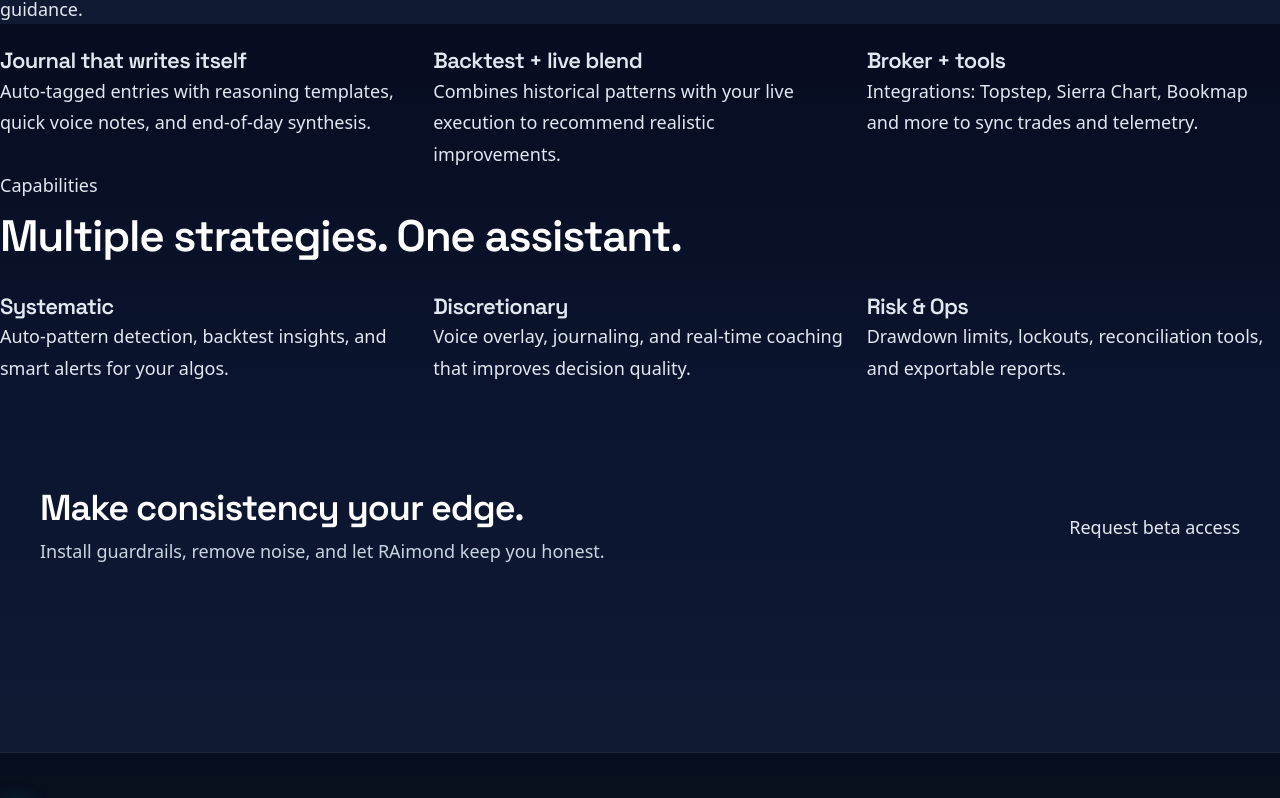
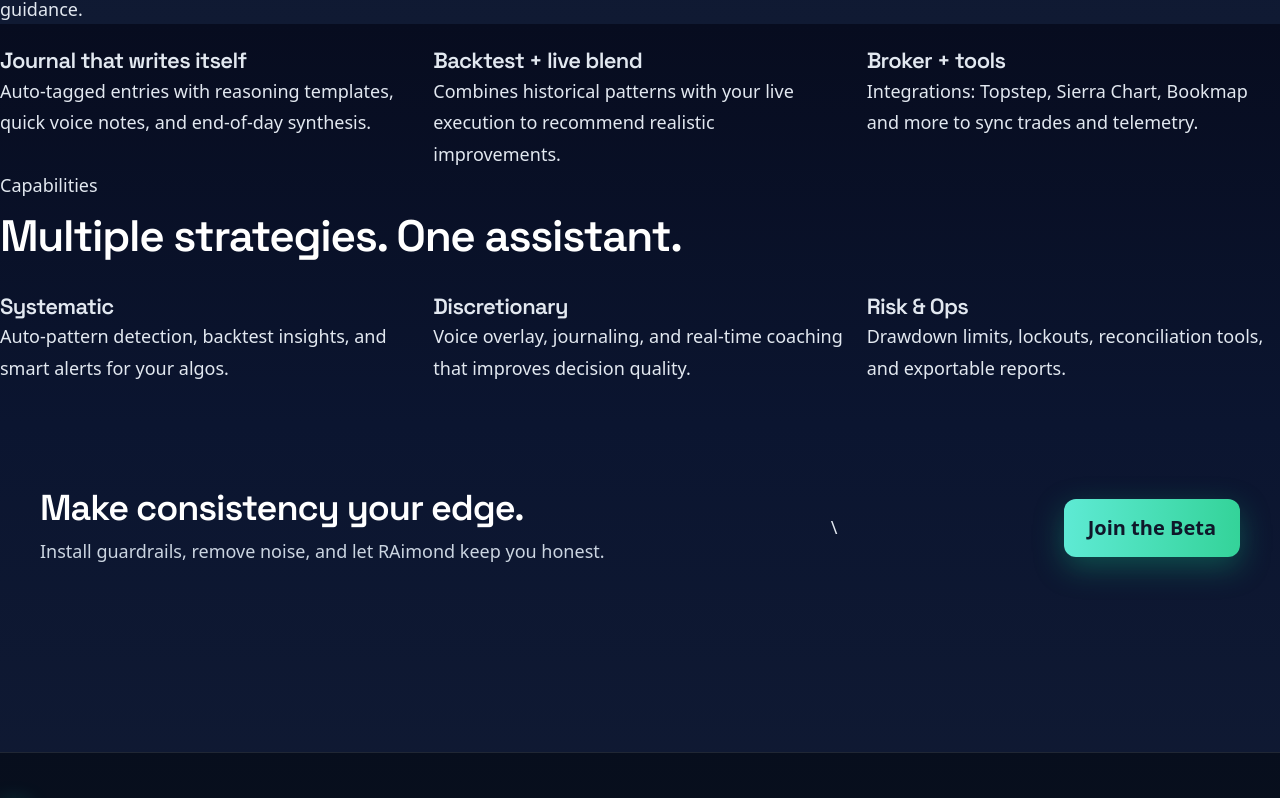
Before and after one commit to paperstreetleadsllc-cloud/raimond-website, a React (Vite) app: page / in a window 1280 px wide. Shown: the part 1576-2374 px from the top of the page. Built offline with nearby package versions, Linux system fonts and the light colour scheme.

Commit message:
Buttons: unified styles + mailto wiring (Hero, Header, CTA)

```diff
--- a/src/sections/CTA.tsx
+++ b/src/sections/CTA.tsx
@@ -1,4 +1,5 @@
 import React from "react";
+import Button from "../shared/Button";
 
 export default function CTA(){
   return (
@@ -9,7 +10,8 @@ export default function CTA(){
             <h3 className="text-white text-2xl md:text-3xl font-semibold">Make consistency your edge.</h3>
             <p className="mt-2 text-slate-300">Install guardrails, remove noise, and let RAimond keep you honest.</p>
           </div>
-          <a href="mailto:support@raimondai.com?subject=Join%20the%20RAimond%20beta" className="btn btn-lg btn-accent">Request beta access</a>
+          \
+<Button emailTo="support@raimondai.com" size="lg" variant="primary">Join the Beta</Button>
         </div>
       </div>
     </section>
--- a/src/sections/Hero.tsx
+++ b/src/sections/Hero.tsx
@@ -1,4 +1,5 @@
 import React from "react";
+import Button from "../shared/Button";
 import AnimatedBackground from "../shared/AnimatedBackground";
 
 export default function Hero() {
@@ -14,7 +15,7 @@ export default function Hero() {
             <h1 className="text-white font-display text-[44px] leading-[1.0] md:text-6xl lg:text-7xl max-w-[18ch] tracking-[-0.02em]">
               Meet <span className="text-teal-300">RAImond</span> &mdash; your accountability co-pilot
             </h1>
-            <p className="mt-6 text-slate-300/90 max-w-xl leading-relaxed">RAImond quietly observes your trading sessions — learning your unique habits, helping you recognize emotional shifts, and reinforcing consistency when it matters most. It identifies inefficiencies, highlights opportunities for discipline, and offers subtle, real-time guidance so you can trade with focus, composure, and control.</p>
+            <p className="mt-6 text-slate-300/90 max-w-xl leading-relaxed">RAImond quietly observes your trading sessions â€” learning your unique habits, helping you recognize emotional shifts, and reinforcing consistency when it matters most. It identifies inefficiencies, highlights opportunities for discipline, and offers subtle, real-time guidance so you can trade with focus, composure, and control.</p>
             <div className="mt-7 flex gap-3">
               <a className="px-4 py-2 rounded-md bg-brand-amber text-slate-900 font-medium hover:brightness-110">See capabilities</a>
               <a className="px-4 py-2 rounded-md border border-slate-600/60 text-slate-200 hover:bg-white/5">Join the beta</a>
--- /dev/null
+++ b/src/shared/Button.tsx
@@ -0,0 +1,61 @@
+import React from "react";
+
+type Variant = "primary" | "outline";
+type Size = "sm" | "md" | "lg";
+
+function clsx(...parts: Array<string | false | null | undefined>) {
+  return parts.filter(Boolean).join(" ");
+}
+
+function mailtoHref(
+  to: string,
+  subject: string,
+  body: string
+) {
+  const enc = (s: string) => encodeURIComponent(s);
+  return `mailto:${to}?subject=${enc(subject)}&body=${enc(body)}`;
+}
+
+export default function Button({
+  href,
+  emailTo,
+  emailSubject = "Join the RAImond Beta",
+  emailBody = "Hi RAImond team,%0D%0A%0D%0AI'd like to join the beta. Here are a few details about my trading setup:",
+  variant = "primary",
+  size = "md",
+  className = "",
+  children,
+}: {
+  href?: string;                 // regular link
+  emailTo?: string;              // if provided, creates a mailto link
+  emailSubject?: string;
+  emailBody?: string;
+  variant?: Variant;
+  size?: Size;
+  className?: string;
+  children: React.ReactNode;
+}) {
+  const padding =
+    size === "lg" ? "px-6 py-3.5 text-lg" :
+    size === "sm" ? "px-3.5 py-2.5 text-sm" :
+                    "px-5 py-3 text-base";
+
+  const base =
+    "inline-flex items-center justify-center gap-2 rounded-xl font-semibold transition-all duration-200 focus:outline-none focus-visible:ring-2 focus-visible:ring-teal-300/70";
+
+  const styles =
+    variant === "primary"
+      ? "text-slate-900 bg-gradient-to-r from-teal-300 to-emerald-400 hover:from-teal-200 hover:to-emerald-300 shadow-[0_10px_30px_rgba(16,185,129,.35)]"
+      : "border border-teal-400/40 text-teal-200 hover:bg-teal-400/10";
+
+  const url =
+    emailTo
+      ? mailtoHref(emailTo, emailSubject, emailBody)
+      : (href || "#");
+
+  return (
+    <a href={url} className={clsx(base, styles, padding, className)}>
+      {children}
+    </a>
+  );
+}
--- a/src/shared/Header.tsx
+++ b/src/shared/Header.tsx
@@ -6,6 +6,7 @@ const linkBase =
 const activeUnderline =
   "after:absolute after:left-3 after:right-3 after:-bottom-[2px] after:h-[2px] after:bg-[var(--accent)] after:rounded after:shadow-[0_0_12px_rgba(25,224,200,.6)]";
 
+import Button from "../shared/Button";
 export default function Header(){
   const items = [
     { to: "/", label: "What We Do" },
```
